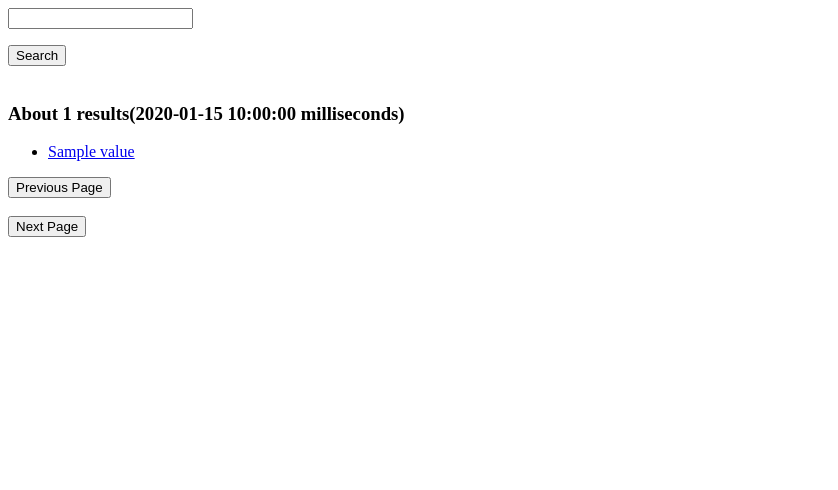
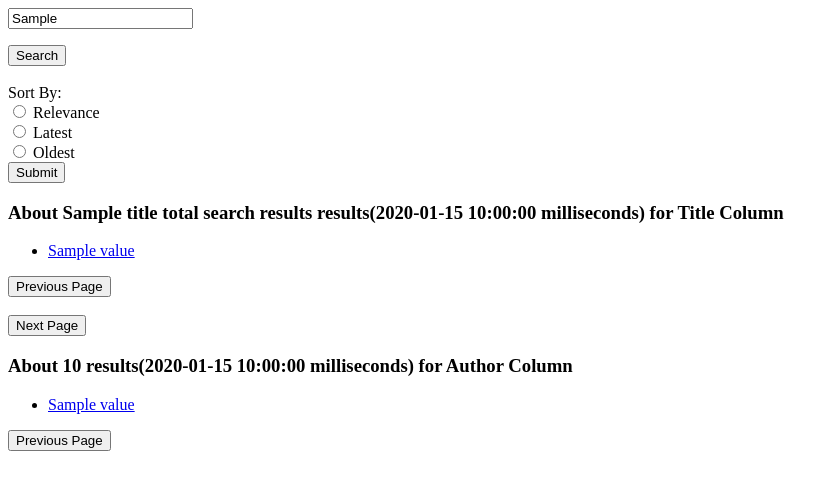
Before and after one commit to shiddharthsaran/News-Articles-App, a Flask app: template templates/search_results.html in a window 1280 px wide. Shown: the top 490 px of the page, without its empty margins (0-838 px from the left). Run offline with Flask 2, Linux system fonts and the light colour scheme; the template is opened without the code that fills it: most values are stand-ins (such as "Sample title", 1, 10 or a date in 2020).

Commit message:
Update search_results.html

```diff
--- a/templates/search_results.html
+++ b/templates/search_results.html
@@ -9,7 +9,7 @@
 </head>
 <body>
 	<form action="/search" method="POST">
-		<input type="text" name="search" class="search-box" placeholder="" value="{{search_keyword}}">
+		<input type="text" name="search" class="search-box" placeholder="" value="{{user_search}}">
 		<ul class="suggs_results"></ul>
 		<script>
 		  $(document).ready(function() {
@@ -27,6 +27,12 @@
 				  fetch(`/auto_suggs?q=${encodeURIComponent(query.trim())}`)
 					.then((resp) => resp.json())
 					.then((data) => {
+							if(data.length>0){
+								document.getElementById("closest_match").value=data[0]
+							}
+							else{
+								document.getElementById("closest_match").value=""
+							}
 							$('.suggs_results').empty();
 							for (let i = 0; i < data.length; i++) {
 									$('.suggs_results').append(`<li>${data[i]}</li>`)
@@ -34,36 +40,117 @@
 						  })
 		  }
 		</script>
-
+		<input type="hidden"  id="closest_match" name="closest_match">
 		<input type="submit" class="btn btn-primary" name="submit" value="Search">
 	</form>
+	{%if(closest_match_change==1)%}
+		<h4>Showing Results for {{closest_match}}</h4>
+		<form id="s_form" action="/search" method="POST">
+			<input type="hidden" name="search" placeholder="" value="{{user_search}}">
+			<input type="hidden" name="closest_match" value="">
+			<input type="hidden" name="sort_by" value="{{sort_by}}">
+			<h4>Search instead for </h4><a href="#" onclick="myFunction()">{{user_search}}</a>
+			<!-- <button type="submit" class="btn btn-secondary center-block" name="submit" value="Submit">Submit</button> -->
+		</form>
+		<script type="text/javascript">
+			function myFunction() {
+				document.getElementById("s_form").submit();
+			}
+		</script>
+	{%endif%}
 	<br>
-	<h3 id="total_search_results_time">About {{total_search_results}} results({{es_search_took_time}} milliseconds)</h3>
+
+	<form action="/search" method="POST">
+		<input type="hidden" name="search" placeholder="" value="{{user_search}}">
+		<input type="hidden" name="closest_match" value="{{closest_match}}">
+		<label>Sort By:</label><br>
+		{%if(sort_by=="relevance")%}
+			<input type="radio" name="sort_by" id="relevance" value="relevance" checked>
+		{%else%}
+			<input type="radio" name="sort_by" id="relevance" value="relevance">
+		{%endif%}
+		<label for="relevance">Relevance</label><br>
+
+		{%if(sort_by=="datetime_desc")%}
+			<input type="radio" name="sort_by" id="datetime_desc" value="datetime_desc" checked>
+		{%else%}
+			<input type="radio" name="sort_by" id="datetime_desc" value="datetime_desc">
+		{%endif%}
+		<label for="datetime_desc">Latest</label><br>
+
+		{%if(sort_by=="datetime_asc")%}
+			<input type="radio" name="sort_by" id="datetime_asc" value="datetime_asc" checked>
+		{%else%}
+			<input type="radio" name="sort_by" id="datetime_asc" value="datetime_asc">
+		{%endif%}
+		<label for="datetime_asc">Oldest</label><br>
+		<button type="submit" class="btn btn-secondary center-block" name="submit" value="Submit">Submit</button>
+	</form>
+	<h3 id="es_title_search_took_time">About {{title_total_search_results}} results({{es_title_search_took_time}} milliseconds) for Title Column</h3>
 	<ul id="results">
-	{% for key, value in results_dict.items() %}
+	{% for key, value in title_results_dict.items() %}
 		<li><a href="/read_news/{{value.news_id}}">{{ value.news_title }}</a></li>
 	{% endfor %}
 	</ul>
-	{%if(from_result==0)%}
+	{%if(from_title_result==0)%}
 		<input type="hidden">
 
 	{%else%}
 		<form action="/search" method="POST">
-			<input type="hidden" name="search" placeholder="" value="{{search_keyword}}">
-			<input type="hidden" name="prev_page" placeholder="" value="{{from_result}}">
+			<input type="hidden" name="search" placeholder="" value="{{user_search}}">
+			<input type="hidden" name="prev_page_title" placeholder="" value="{{from_title_result}}">
+			<input type="hidden" name="sort_by" value="{{sort_by}}">
+			<input type="hidden" name="closest_match" value="{{closest_match}}">
 			<button type="submit" class="btn btn-secondary center-block" name="submit" value="Previous Page">Previous Page</button>
 			<!-- <input type="submit" name="submit" value="Previous Page"> -->
 		</form>
 	{%endif%}
-	{%if(total_search_results==0 or len_results_dict<10)%}
-		{%if(total_search_results==0)%}
+	{%if(title_total_search_results==0 or len_title_results_dict<10 or title_total_search_results==10)%}
+		{%if(title_total_search_results==0)%}
 			<h2>No Results Found</h2>
 		{%endif%}
 	{%else%}
 		<br>
 		<form action="/search" method="POST">
-			<input type="hidden" name="search" placeholder="" value="{{search_keyword}}">
-			<input type="hidden" name="next_page" placeholder="" value={{from_result}}>
+			<input type="hidden" name="search" placeholder="" value="{{user_search}}">
+			<input type="hidden" name="next_page_title" placeholder="" value={{from_title_result}}>
+			<input type="hidden" name="sort_by" value="{{sort_by}}">
+			<input type="hidden" name="closest_match" value="{{closest_match}}">
+			<button type="submit" class="btn btn-dark center-block" name="submit" value="Next Page">Next Page</button>
+			<!-- <input type="submit" name="submit" value="Next Page"> -->
+		</form>
+	{%endif%}
+
+	<h3 id="es_author_search_took_time">About {{author_total_search_results}} results({{es_author_search_took_time}} milliseconds) for Author Column</h3>
+	<ul id="results">
+	{% for key, value in author_results_dict.items() %}
+		<li><a href="/read_news/{{value.news_id}}">{{ value.news_title }}</a></li>
+	{% endfor %}
+	</ul>
+	{%if(from_author_result==0)%}
+		<input type="hidden">
+
+	{%else%}
+		<form action="/search" method="POST">
+			<input type="hidden" name="search" placeholder="" value="{{user_search}}">
+			<input type="hidden" name="prev_page_author" placeholder="" value="{{from_author_result}}">
+			<input type="hidden" name="sort_by" value="{{sort_by}}">
+			<input type="hidden" name="closest_match" value="{{closest_match}}">
+			<button type="submit" class="btn btn-secondary center-block" name="submit" value="Previous Page">Previous Page</button>
+			<!-- <input type="submit" name="submit" value="Previous Page"> -->
+		</form>
+	{%endif%}
+	{%if(author_total_search_results==0 or len_author_results_dict<10 or author_total_search_results==10)%}
+		{%if(author_total_search_results==0)%}
+			<h2>No Results Found</h2>
+		{%endif%}
+	{%else%}
+		<br>
+		<form action="/search" method="POST">
+			<input type="hidden" name="search" placeholder="" value="{{user_search}}">
+			<input type="hidden" name="next_page_author" placeholder="" value={{from_author_result}}>
+			<input type="hidden" name="sort_by" value="{{sort_by}}">
+			<input type="hidden" name="closest_match" value="{{closest_match}}">
 			<button type="submit" class="btn btn-dark center-block" name="submit" value="Next Page">Next Page</button>
 			<!-- <input type="submit" name="submit" value="Next Page"> -->
 		</form>
```
